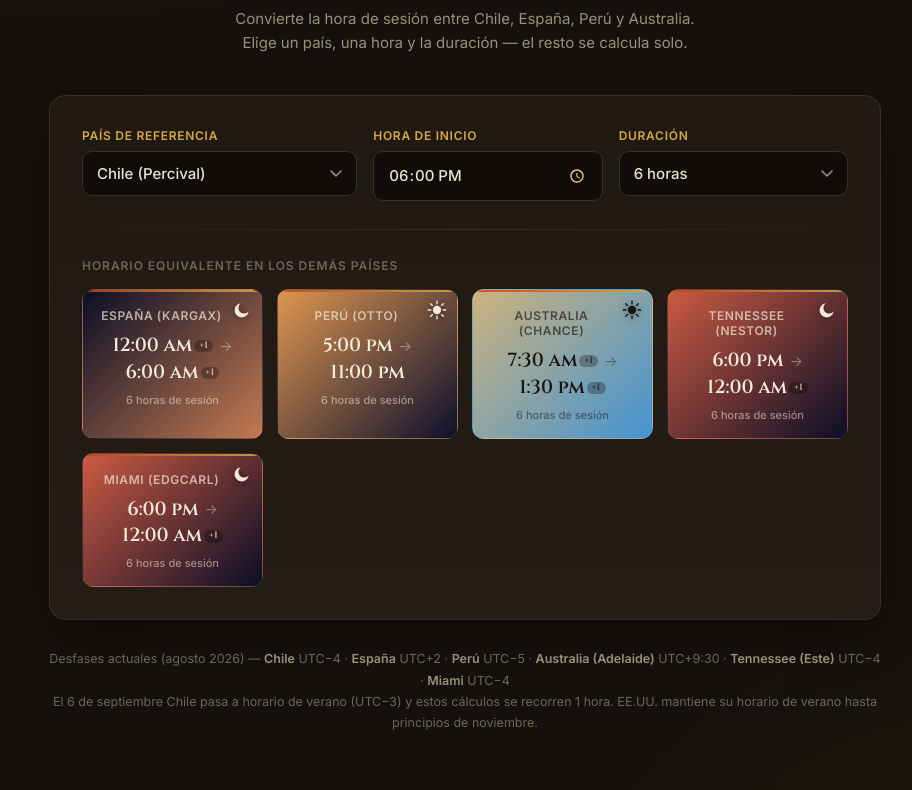
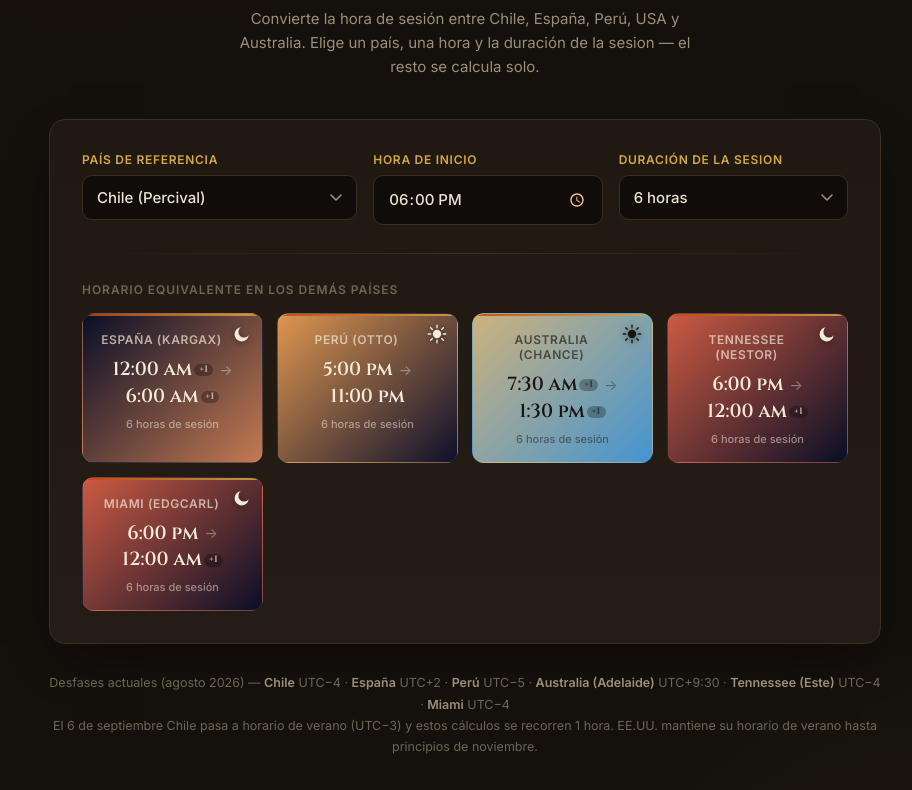
Before and after one commit to ajpintoc/horarios-dnd, a plain HTML site: page index.html in a window 1280 px wide. Shown: the part 154-944 px from the top of the page, without its empty margins (175-1087 px from the left). Drawn offline with Linux system fonts and the light colour scheme.

Commit message:
Update varias palabras
Varias palabras cambiadas

```diff
--- a/index.html
+++ b/index.html
@@ -295,7 +295,7 @@
       </defs>
     </svg>
     <h1>La Hoguera Compartida</h1>
-    <p class="subtitle">Convierte la hora de sesión entre Chile, España, Perú y Australia. Elige un país, una hora y la duración — el resto se calcula solo.</p>
+    <p class="subtitle">Convierte la hora de sesión entre Chile, España, Perú, USA y Australia. Elige un país, una hora y la duración de la sesion — el resto se calcula solo.</p>
   </header>
 
   <div class="card">
@@ -316,7 +316,7 @@
         <input type="time" id="time" value="18:00">
       </div>
       <div class="field">
-        <label for="duration">Duración</label>
+        <label for="duration">Duración de la sesion</label>
         <select id="duration">
           <option value="1">1 hora</option>
           <option value="2">2 horas</option>
```
